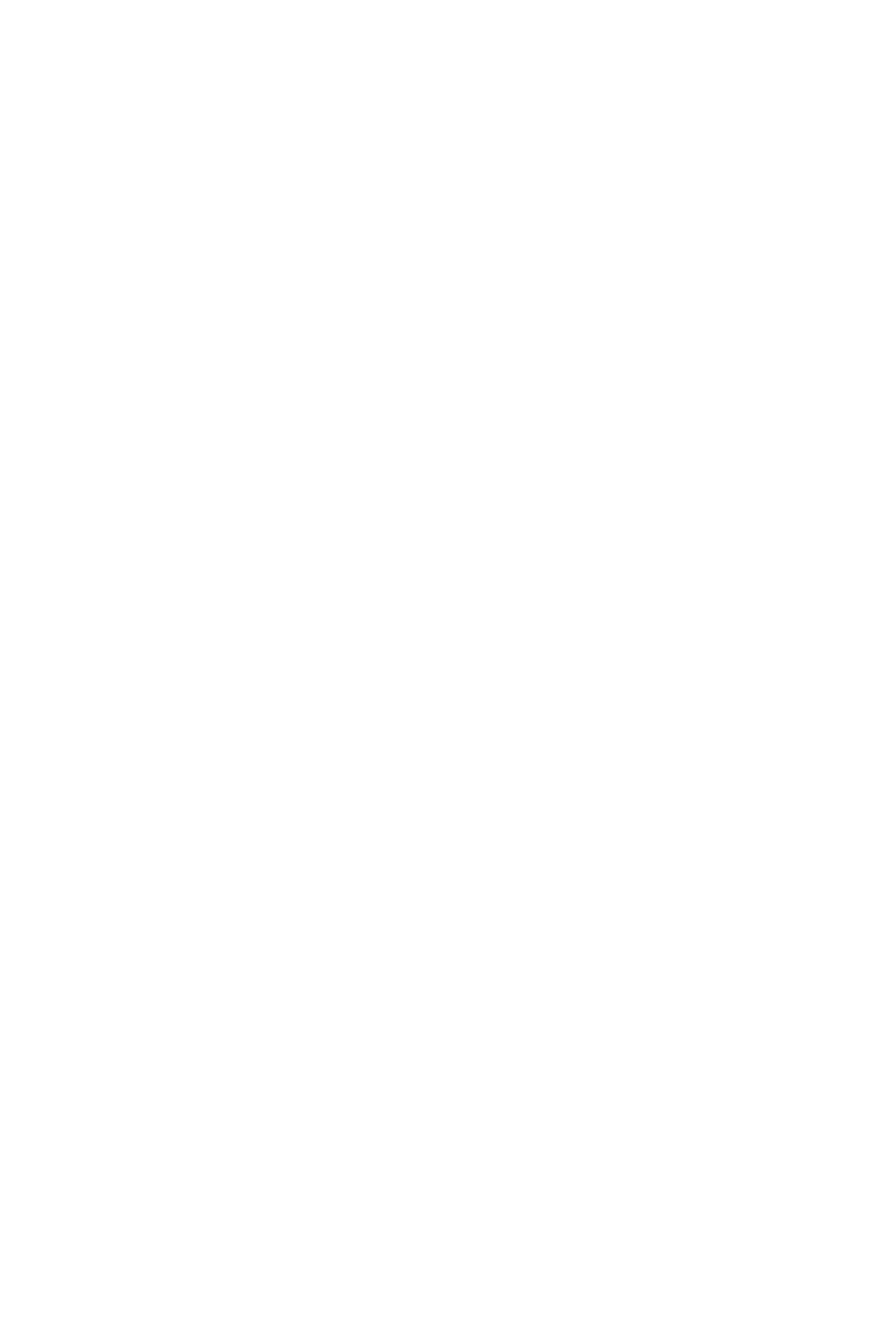
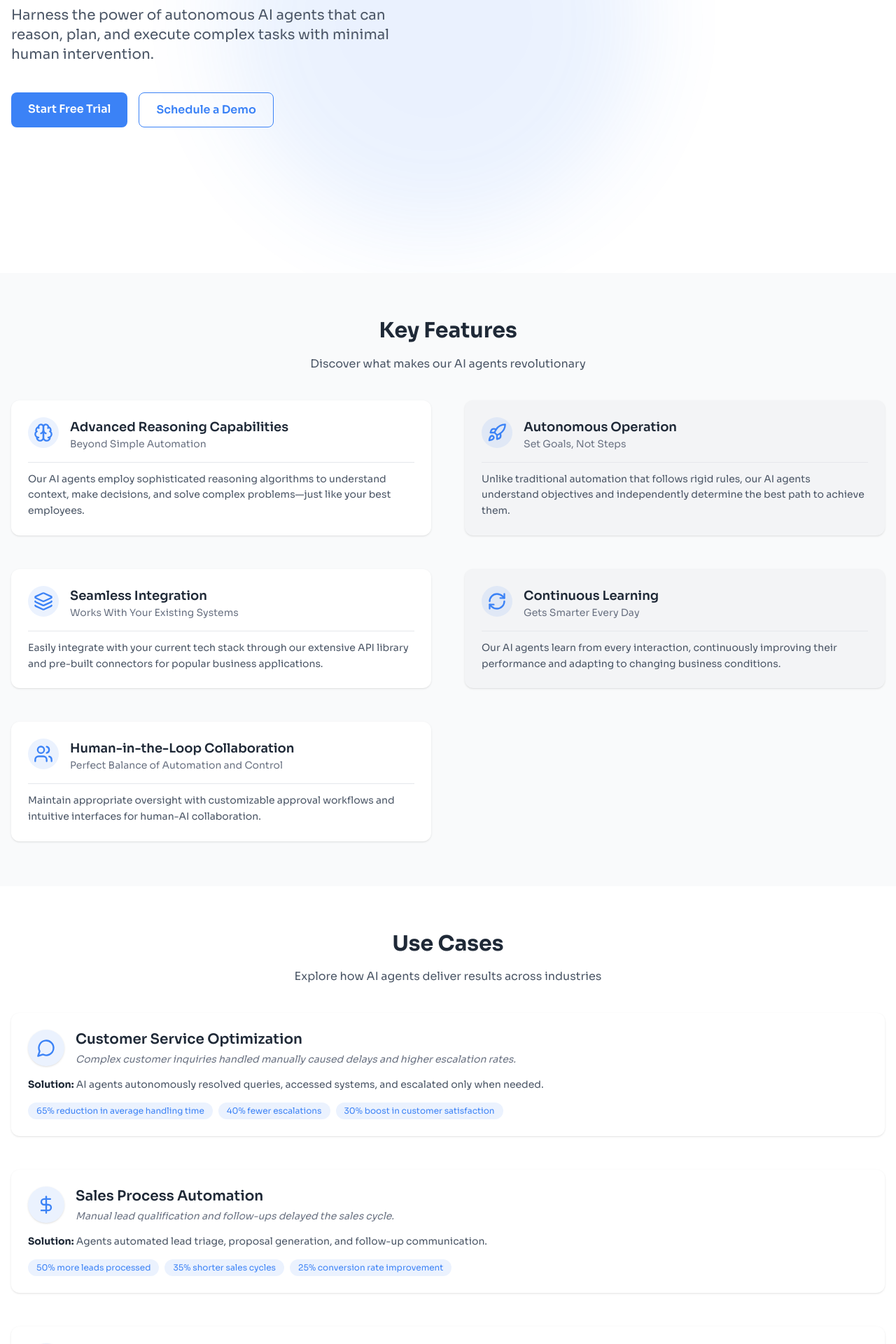
Before and after one commit to trubotai/trubot_ai_web, a Next.js app: page /products/ai-agents in a window 1280 px wide. Before the commit this address had no page. Shown: the part 700-2620 px from the top of the page at 70% size. Before the commit the page ends 800 px from the top, so only its background shows below. Built offline with nearby package versions, Linux system fonts and the light colour scheme.

Commit message:
add herosection keyfeatures and usecases section

```diff
--- /dev/null
+++ b/app/products/ai-agents/components/HeroSection.tsx
@@ -0,0 +1,44 @@
+import Button from "@/app/ui/components/Button";
+import PageLayout from "@/app/ui/components/PageLayout";
+import { BrainCircuit } from "lucide-react"; // Optional illustrative icon
+
+const HeroSection = () => {
+  return (
+    <div className="relative overflow-hidden py-28 sm:py-36">
+      <PageLayout className="relative z-10 grid grid-cols-1 md:grid-cols-2 gap-12 items-center">
+        {/* Left Content */}
+        <div className="text-center md:text-left animate-fade-slide-up">
+          <h1 className="text-5xl sm:text-6xl font-extrabold text-navy leading-tight mb-6 transition-all hover:brightness-110">
+            <span className="bg-gradient-to-r from-electric to-navy bg-clip-text text-transparent">
+              Intelligent AI Agents
+            </span>
+            <br />
+            <span>The Future of Business Automation</span>
+          </h1>
+          <p className="text-lg sm:text-xl text-gray-600 max-w-xl mx-auto md:mx-0 mb-10 animate-fade-slide-up animation-delay-200">
+            Harness the power of autonomous AI agents that can reason, plan, and
+            execute complex tasks with minimal human intervention.
+          </p>
+          <div className="flex flex-wrap md:justify-start justify-center gap-4 animate-fade-scale animation-delay-300">
+            <Button href="/start-trial" variant="primary" animate>
+              Start Free Trial
+            </Button>
+            <Button href="/schedule-demo" variant="outline" animate>
+              Schedule a Demo
+            </Button>
+          </div>
+        </div>
+
+        {/* Right Illustration */}
+        <div className="hidden md:flex justify-center animate-float">
+          <BrainCircuit size={120} className="text-electric opacity-80" />
+        </div>
+      </PageLayout>
+
+      {/* Background Glow */}
+      <div className="absolute top-1/3 left-1/4 w-[600px] h-[600px] bg-electric opacity-10 rounded-full blur-3xl pointer-events-none z-0" />
+    </div>
+  );
+};
+
+export default HeroSection;
--- /dev/null
+++ b/app/products/ai-agents/components/KeyFeatures.tsx
@@ -0,0 +1,45 @@
+import PageLayout from "@/app/ui/components/PageLayout";
+import SectionHeader from "@/app/ui/components/SectionHeader";
+import { featureList } from "@/app/ui/libs/constants/productPage/ai-agents";
+
+const KeyFeatures = () => {
+  return (
+    <div className="bg-gray-50">
+      <PageLayout>
+        <SectionHeader
+          title="Key Features"
+          subtitle="Discover what makes our AI agents revolutionary"
+        />
+        <div className="grid grid-cols-1 md:grid-cols-2 gap-8 lg:gap-12">
+          {featureList.map((feature, index) => (
+            <div
+              key={index}
+              className={`rounded-xl p-6 transition-all animate-fade-slide-up shadow ${
+                index % 2 === 0 ? "bg-white" : "bg-gray-100"
+              } hover-pop-glow`}
+              style={{ animationDelay: `${index * 120}ms` }}
+            >
+              <div className="flex items-start space-x-4 mb-4">
+                <div className="bg-electric/10 text-electric p-2 rounded-full">
+                  <feature.icon size={28} />
+                </div>
+                <div>
+                  <h3 className="text-lg font-semibold text-navy">
+                    {feature.title}
+                  </h3>
+                  <p className="text-sm text-gray-500">{feature.subtitle}</p>
+                </div>
+              </div>
+              <hr className="my-3 border-gray-200" />
+              <p className="text-gray-600 text-sm leading-relaxed">
+                {feature.description}
+              </p>
+            </div>
+          ))}
+        </div>
+      </PageLayout>
+    </div>
+  );
+};
+
+export default KeyFeatures;
--- /dev/null
+++ b/app/products/ai-agents/components/UseCases.tsx
@@ -0,0 +1,55 @@
+import PageLayout from "@/app/ui/components/PageLayout";
+import SectionHeader from "@/app/ui/components/SectionHeader";
+import { useCaseList } from "@/app/ui/libs/constants/productPage/ai-agents";
+
+const UseCases = () => {
+  return (
+    <PageLayout>
+      <SectionHeader
+        title="Use Cases"
+        subtitle="Explore how AI agents deliver results across industries"
+      />
+      <div className="space-y-12">
+        {useCaseList.map((item, index) => (
+          <div
+            key={index}
+            className={`
+                rounded-xl p-6 transition-all animate-fade-slide-up shadow-sm
+                ${index % 2 === 0 ? "bg-white" : "bg-light"}
+              `}
+            style={{ animationDelay: `${index * 120}ms` }}
+          >
+            <div className="flex items-start space-x-4 mb-4">
+              <div className="bg-electric/10 text-electric p-3 rounded-full shadow">
+                <item.icon size={28} />
+              </div>
+              <div>
+                <h3 className="text-xl font-semibold text-navy">
+                  {item.title}
+                </h3>
+                <p className="text-sm text-gray-500 mt-1 italic">
+                  {item.challenge}
+                </p>
+              </div>
+            </div>
+            <p className="text-gray-600 text-sm mb-2">
+              <strong className="text-navy">Solution:</strong> {item.solution}
+            </p>
+            <div className="flex flex-wrap gap-2 mt-4">
+              {item.results.map((result, i) => (
+                <span
+                  key={i}
+                  className="bg-electric/10 text-electric text-xs font-medium px-3 py-1 rounded-full"
+                >
+                  {result}
+                </span>
+              ))}
+            </div>
+          </div>
+        ))}
+      </div>
+    </PageLayout>
+  );
+};
+
+export default UseCases;
--- /dev/null
+++ b/app/products/ai-agents/page.tsx
@@ -0,0 +1,15 @@
+import HeroSection from "./components/HeroSection";
+import KeyFeatures from "./components/KeyFeatures";
+import UseCases from "./components/UseCases";
+
+const Page = () => {
+  return (
+    <>
+      <HeroSection />
+      <KeyFeatures />
+      <UseCases />
+    </>
+  );
+};
+
+export default Page;
--- /dev/null
+++ b/app/ui/libs/constants/productPage/ai-agents.ts
@@ -0,0 +1,105 @@
+import {
+  Brain,
+  Rocket,
+  Layers,
+  RefreshCw,
+  Users,
+  MessageCircle,
+  DollarSign,
+  Truck,
+  FileText,
+} from "lucide-react";
+
+const featureList = [
+  {
+    icon: Brain,
+    title: "Advanced Reasoning Capabilities",
+    subtitle: "Beyond Simple Automation",
+    description:
+      "Our AI agents employ sophisticated reasoning algorithms to understand context, make decisions, and solve complex problems—just like your best employees.",
+  },
+  {
+    icon: Rocket,
+    title: "Autonomous Operation",
+    subtitle: "Set Goals, Not Steps",
+    description:
+      "Unlike traditional automation that follows rigid rules, our AI agents understand objectives and independently determine the best path to achieve them.",
+  },
+  {
+    icon: Layers,
+    title: "Seamless Integration",
+    subtitle: "Works With Your Existing Systems",
+    description:
+      "Easily integrate with your current tech stack through our extensive API library and pre-built connectors for popular business applications.",
+  },
+  {
+    icon: RefreshCw,
+    title: "Continuous Learning",
+    subtitle: "Gets Smarter Every Day",
+    description:
+      "Our AI agents learn from every interaction, continuously improving their performance and adapting to changing business conditions.",
+  },
+  {
+    icon: Users,
+    title: "Human-in-the-Loop Collaboration",
+    subtitle: "Perfect Balance of Automation and Control",
+    description:
+      "Maintain appropriate oversight with customizable approval workflows and intuitive interfaces for human-AI collaboration.",
+  },
+];
+
+const useCaseList = [
+  {
+    icon: MessageCircle,
+    title: "Customer Service Optimization",
+    challenge:
+      "Complex customer inquiries handled manually caused delays and higher escalation rates.",
+    solution:
+      "AI agents autonomously resolved queries, accessed systems, and escalated only when needed.",
+    results: [
+      "65% reduction in average handling time",
+      "40% fewer escalations",
+      "30% boost in customer satisfaction",
+    ],
+  },
+  {
+    icon: DollarSign,
+    title: "Sales Process Automation",
+    challenge:
+      "Manual lead qualification and follow-ups delayed the sales cycle.",
+    solution:
+      "Agents automated lead triage, proposal generation, and follow-up communication.",
+    results: [
+      "50% more leads processed",
+      "35% shorter sales cycles",
+      "25% conversion rate improvement",
+    ],
+  },
+  {
+    icon: Truck,
+    title: "Supply Chain Management",
+    challenge: "Stockouts and overstocking due to reactive inventory planning.",
+    solution:
+      "Agents monitored inventory, predicted demand, and optimized supplier orders.",
+    results: [
+      "45% fewer stockouts",
+      "30% less excess inventory",
+      "20% better supply chain efficiency",
+    ],
+  },
+  {
+    icon: FileText,
+    title: "Financial Operations",
+    challenge:
+      "Manual reconciliation and reporting led to frequent errors and compliance risks.",
+    solution:
+      "Agents automated reconciliations, detected anomalies, and ensured regulatory compliance.",
+    results: [
+      "70% reduction in manual work",
+      "60% fewer processing errors",
+      "40% improvement in audit readiness",
+    ],
+  },
+];
+
+export { featureList, useCaseList };
```
